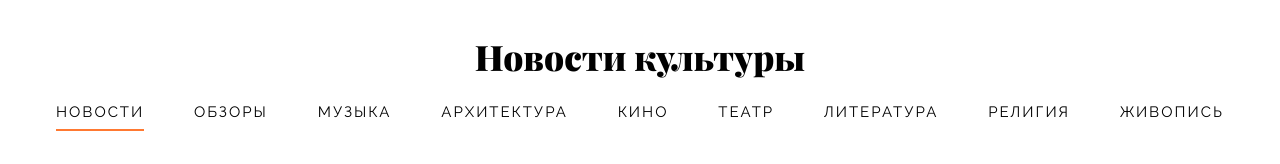
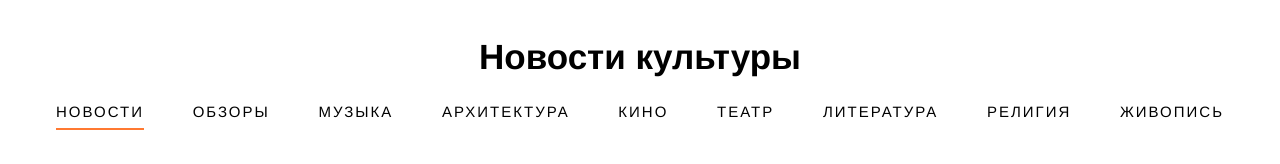
Before and after one commit to Uporold/news-portal, a website built with webpack: page src/index.html in a window 1280 px wide. Shown: the top 164 px of the page. Built offline with nearby package versions, Linux system fonts and the light colour scheme; files whose address does not match are found by name.

Commit message:
фикс пути публичных материалов

```diff
--- a/src/assets/scss/utils/fonts.scss
+++ b/src/assets/scss/utils/fonts.scss
@@ -4,9 +4,9 @@
 
 @import "mixins";
 
-@include font-face("PlayfairDisplay", "/assets/fonts/playfair/PlayfairDisplay-Regular", 400);
-@include font-face("PlayfairDisplay", "/assets/fonts/playfair/PlayfairDisplay-Black", bold);
+@include font-face("PlayfairDisplay", "assets/fonts/playfair/PlayfairDisplay-Regular", 400);
+@include font-face("PlayfairDisplay", "assets/fonts/playfair/PlayfairDisplay-Black", bold);
 
-@include font-face("Raleway", "/assets/fonts/raleway/Raleway-Regular", 400);
-@include font-face("Raleway", "/assets/fonts/raleway/Raleway-Light", 300);
-@include font-face("Raleway", "/assets/fonts/raleway/Raleway-Black", bold);
+@include font-face("Raleway", "assets/fonts/raleway/Raleway-Regular", 400);
+@include font-face("Raleway", "assets/fonts/raleway/Raleway-Light", 300);
+@include font-face("Raleway", "assets/fonts/raleway/Raleway-Black", bold);
```
Also changed, not shown: src/assets/scss/modules/also.scss (deleted).
